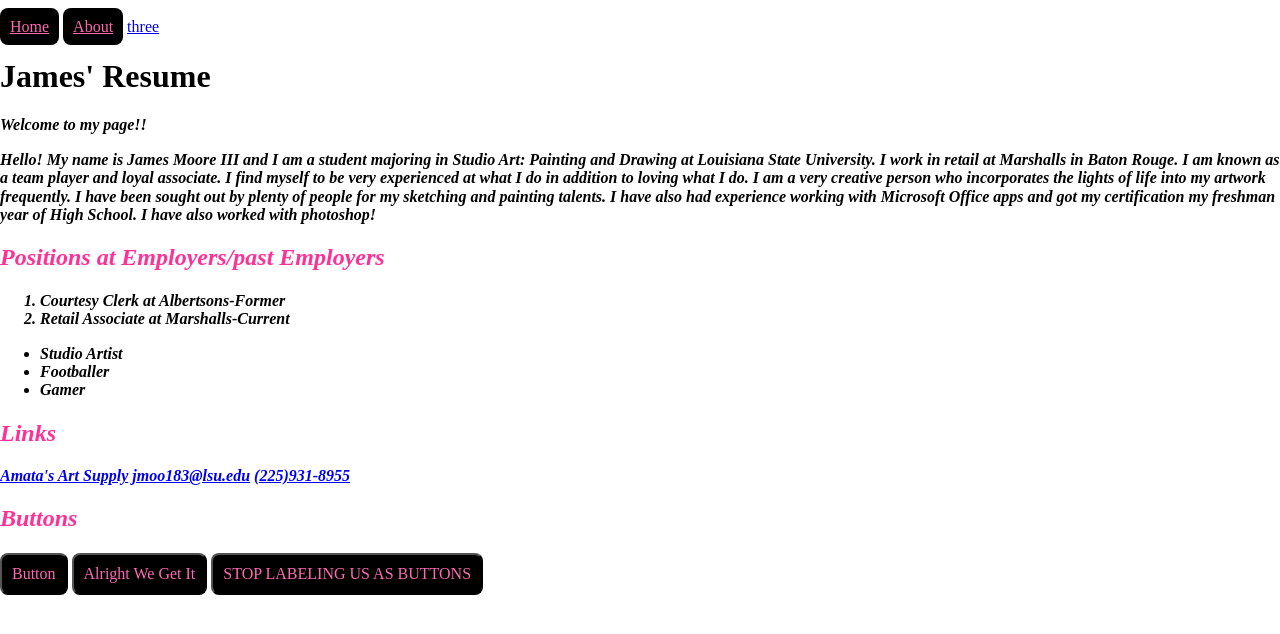
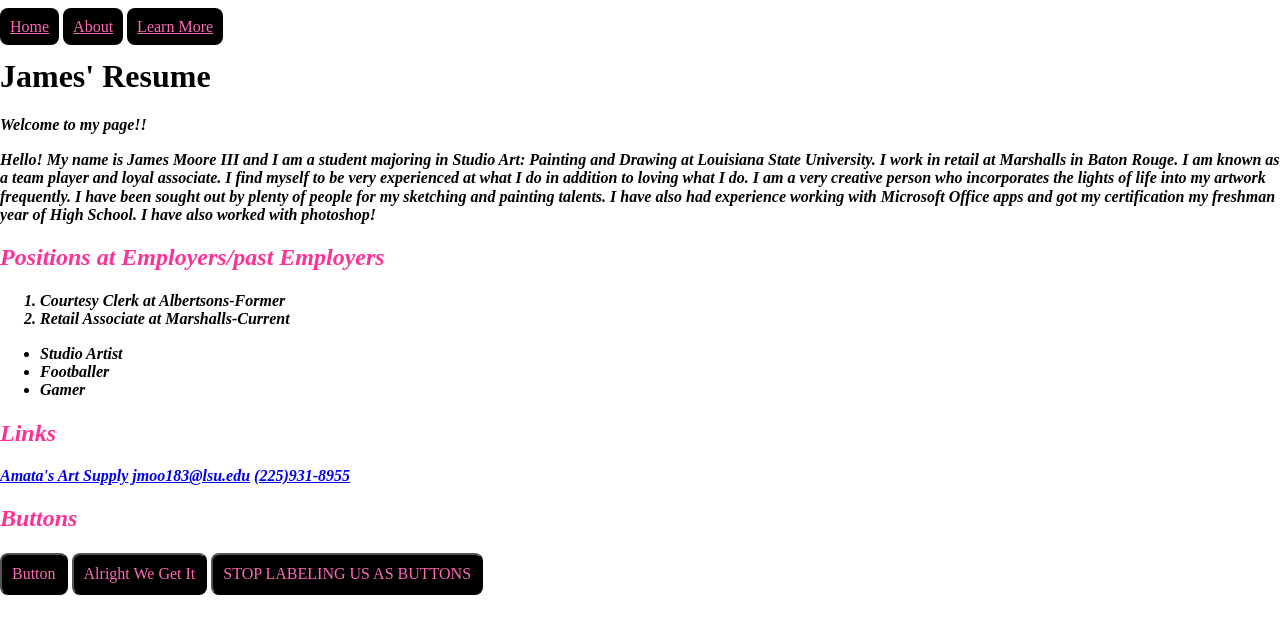
Before and after one commit to amatanumber10/project-1, a plain HTML site: page index.html in a window 1280 px wide. Drawn offline with Linux system fonts and the light colour scheme.

Commit message:
Update index.html

```diff
--- a/index.html
+++ b/index.html
@@ -32,7 +32,7 @@
     <nav>
       <a class="button" href="index.html">Home</a>
       <a class="button" href="about.html">About</a>
-      <a href="#">three</a>
+      <a class="button" href="learnmore.htm">Learn More</a>
     </nav>
   </header>
 
```
